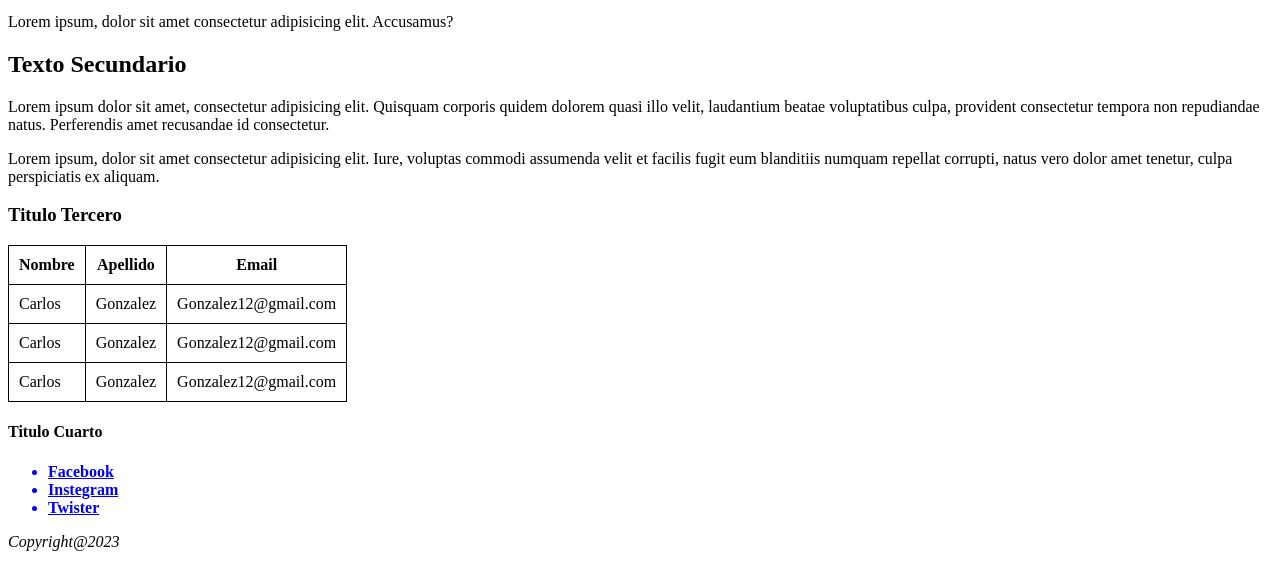
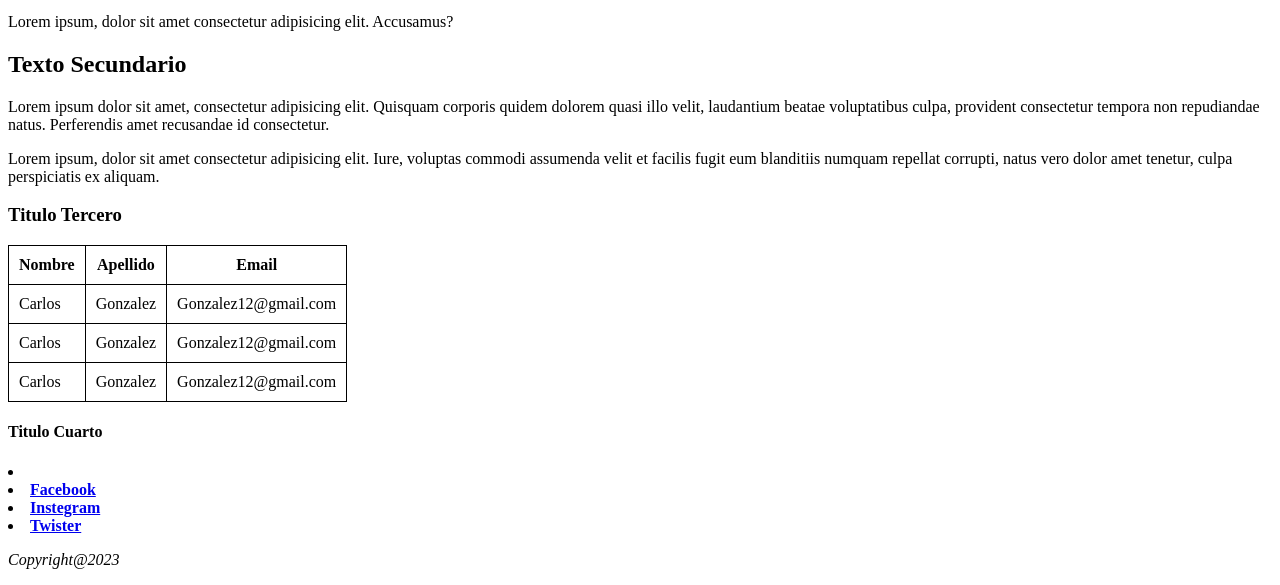
Before and after one commit to alejandro862003/ProyectoUnoBsAs.github.io, a plain HTML site: page index.html in a window 1280 px wide. Shown: the part 584-1169 px from the top of the page. Drawn offline with Linux system fonts and the light colour scheme.

Commit message:
modicicando los li

```diff
--- a/index.html
+++ b/index.html
@@ -59,10 +59,10 @@
     <footer>
         <div>
             <h4>Titulo Cuarto</h4>
-            <ul>
-               <a href="https://es-la.facebook.com/" target="_blank"><li><strong>Facebook</strong></li></a>
-               <a href="https://www.instagram.com/" target="_blank"><li><strong>Instegram</strong></li></a>
-               <a href="https://twitter.com/?lang=es" target="_blank"><li><strong>Twister</strong></li></a>
+            <li>
+               <li><a href="https://es-la.facebook.com/" target="_blank"><strong>Facebook</strong></a></li>
+               <li><a href="https://www.instagram.com/" target="_blank"><strong>Instegram</strong></a></li>
+               <li><a href="https://twitter.com/?lang=es" target="_blank"><strong>Twister</strong></a></li>
             </ul>
         </div>
         <p><em>Copyright@2023</em></p>
```
